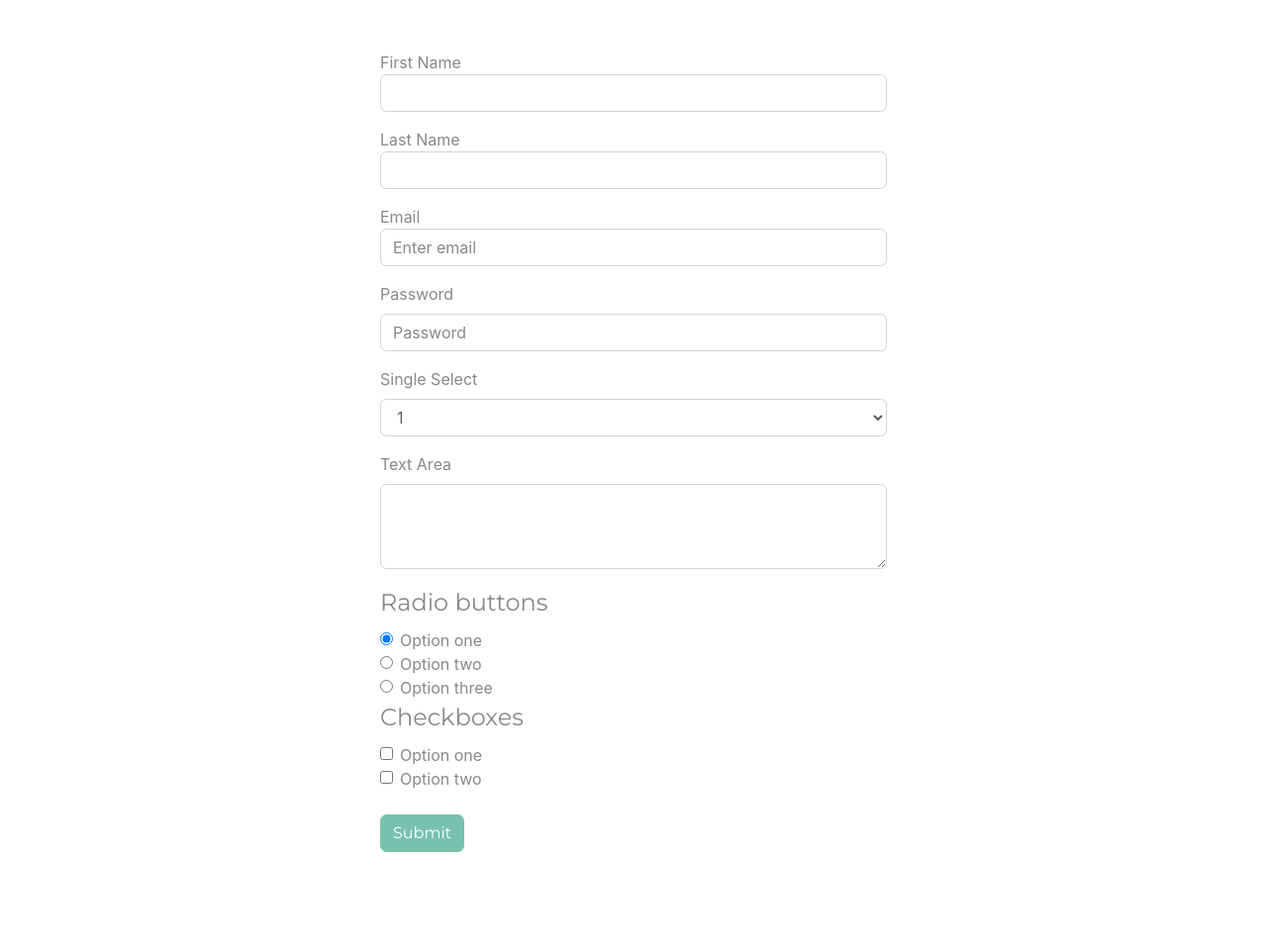
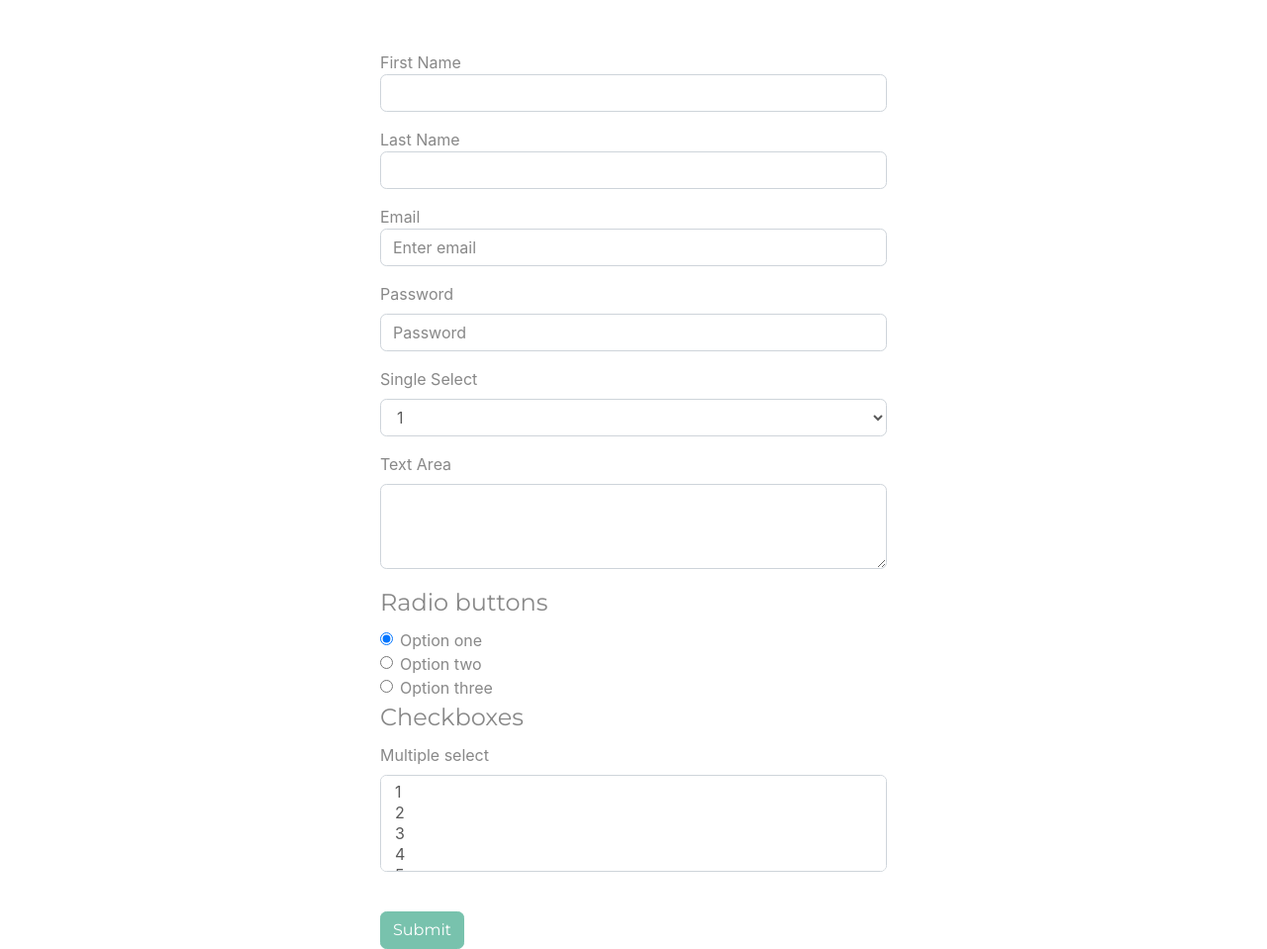
Before and after one commit to freethechildren/NetlifyTest, a plain HTML site: page index.html in a window 1280 px wide. Shown: the part 81-1040 px from the top of the page at 99% size. Before the commit the page ends 942 px from the top, so only its background shows below. Drawn offline with nearby package versions, Linux system fonts and the light colour scheme.

Commit message:
Update index.html

```diff
--- a/index.html
+++ b/index.html
@@ -63,17 +63,15 @@
         </label>
     </div>
     <legend>Checkboxes</legend>
-    <div class="form-check" >
-        <label class="form-check-label">
-            <input class="form-check-input" name="checkbox[]" type="checkbox" value="checkbox1">
-            Option one
-        </label>
-    </div>
-    <div class="form-check disabled">
-        <label class="form-check-label">
-            <input class="form-check-input" name="checkbox[]" type="checkbox" value="checkbox2" >
-            Option two
-        </label>
+    <div class="form-group">
+        <label for="exampleSelect2">Multiple select</label>
+        <select multiple="" class="form-control" name="multiSelect[]" id="exampleSelect2" >
+            <option value="1">1</option>
+            <option value="2">2</option>
+            <option value="3">3</option>
+            <option value="4">4</option>
+            <option value="5">5</option>
+        </select>
     </div>
     </br>
     <p class="hidden" hidden>
```
